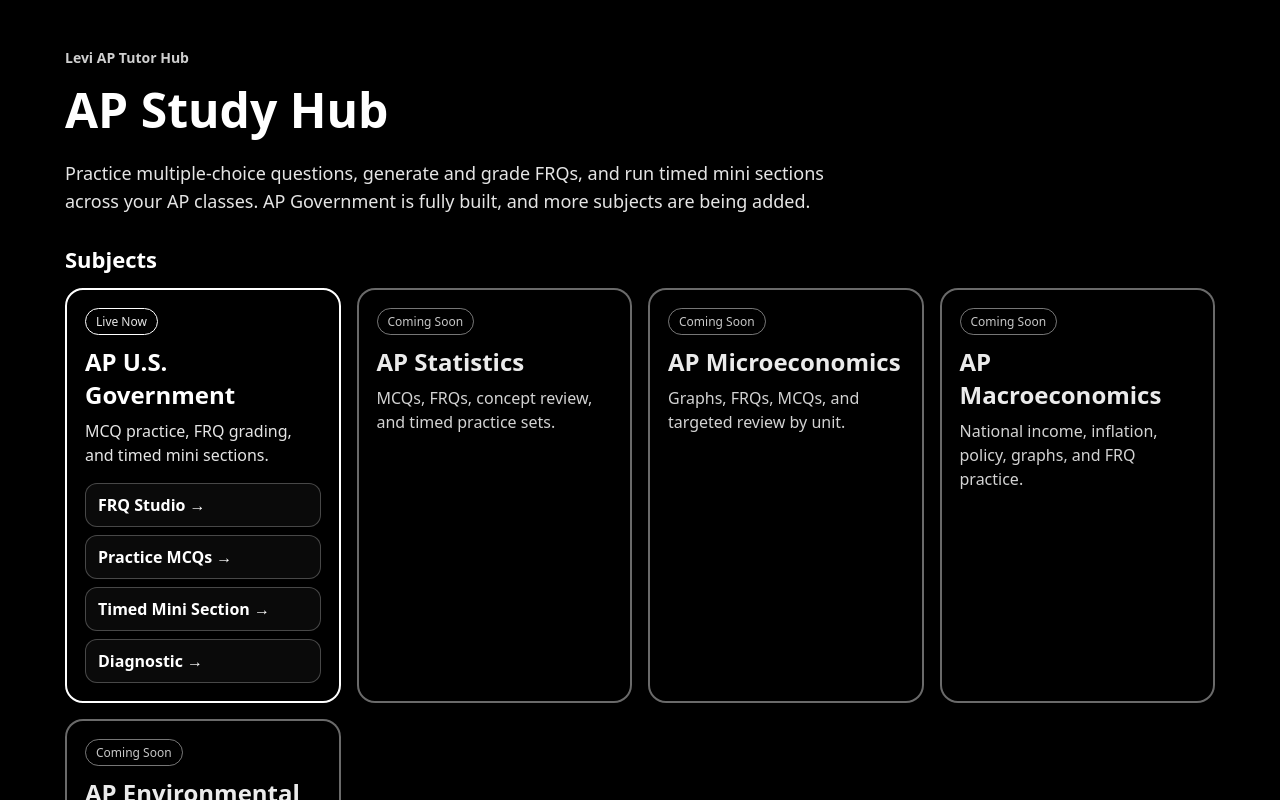
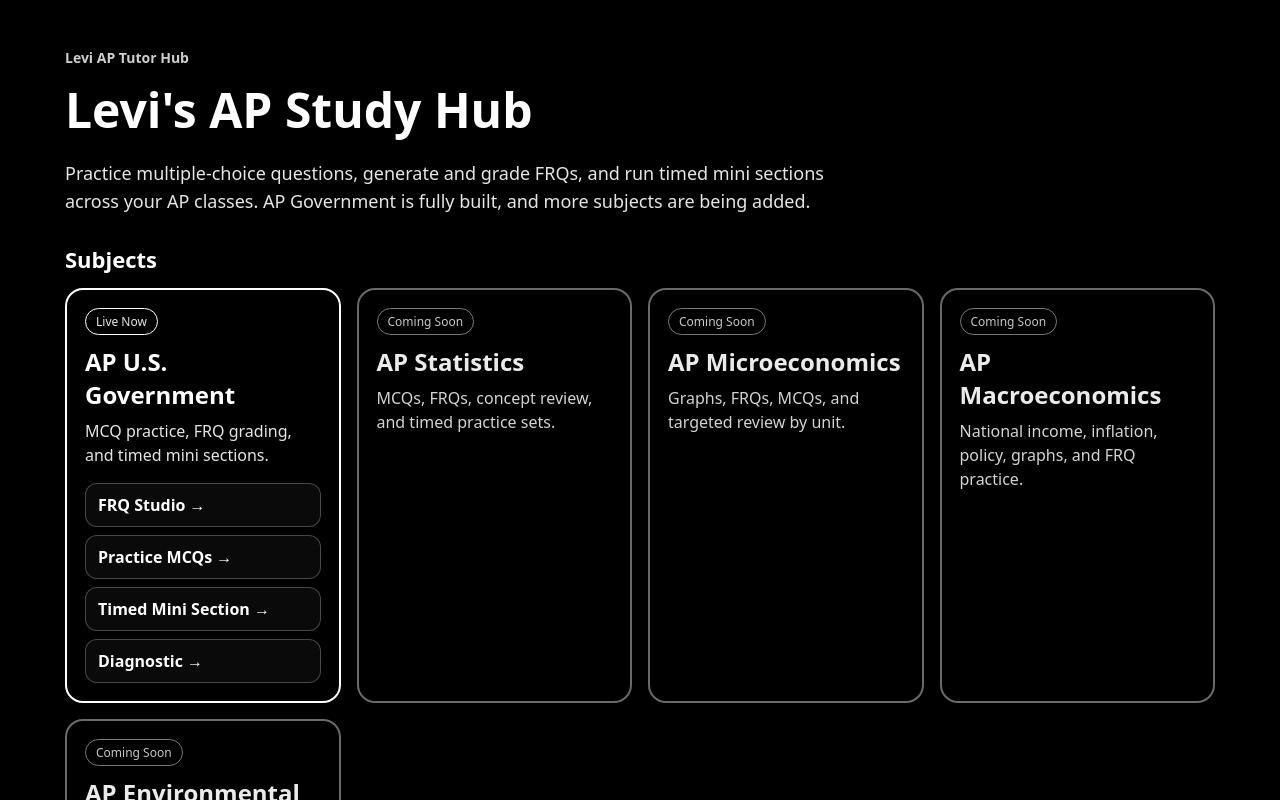
Before and after one commit to schiffmannlevi-rgb/ap-gov-tutor, a Next.js app: page / in a window 1280 px wide. Shown: the top 800 px of the page. Built offline with nearby package versions, Linux system fonts and the light colour scheme.

Commit message:
update homepage

```diff
--- a/app/page.tsx
+++ b/app/page.tsx
@@ -19,7 +19,7 @@ export default function HomePage() {
         </div>
 
         <h1 style={{ fontSize: 48, margin: "10px 0 10px", fontWeight: 900 }}>
-          AP Study Hub
+          Levi's AP Study Hub
         </h1>
 
         <p style={{ color: "#e5e5e5", maxWidth: 780, lineHeight: 1.55, fontSize: 18 }}>
```
